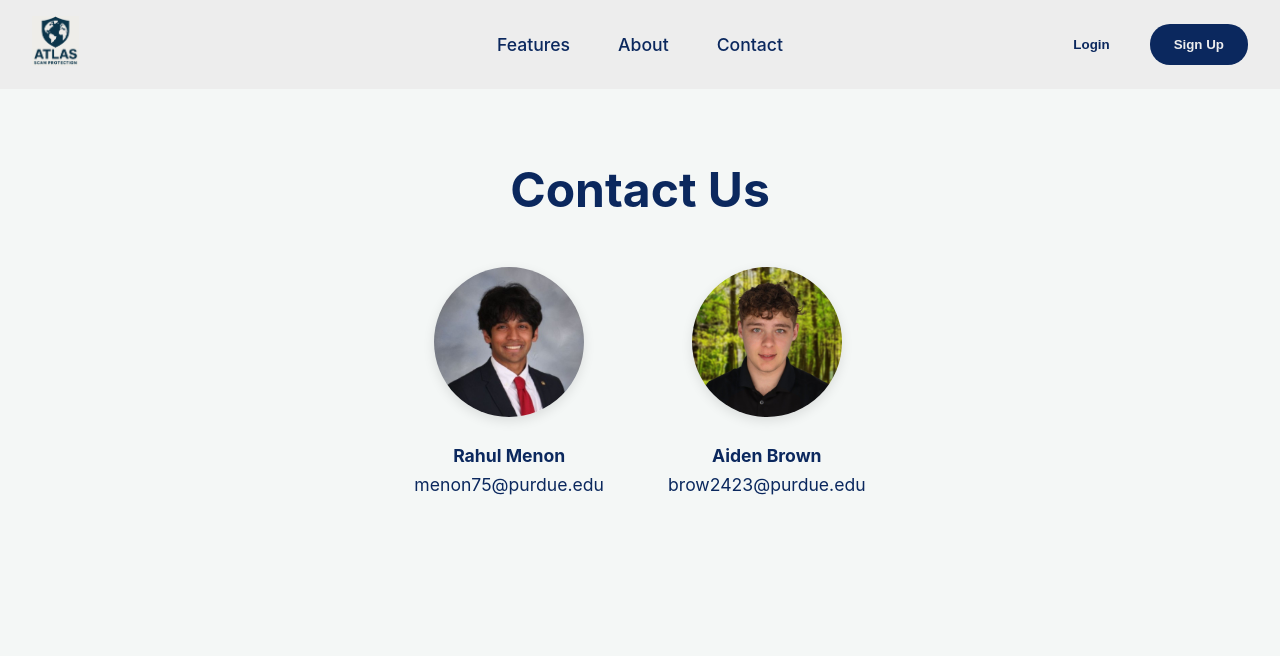
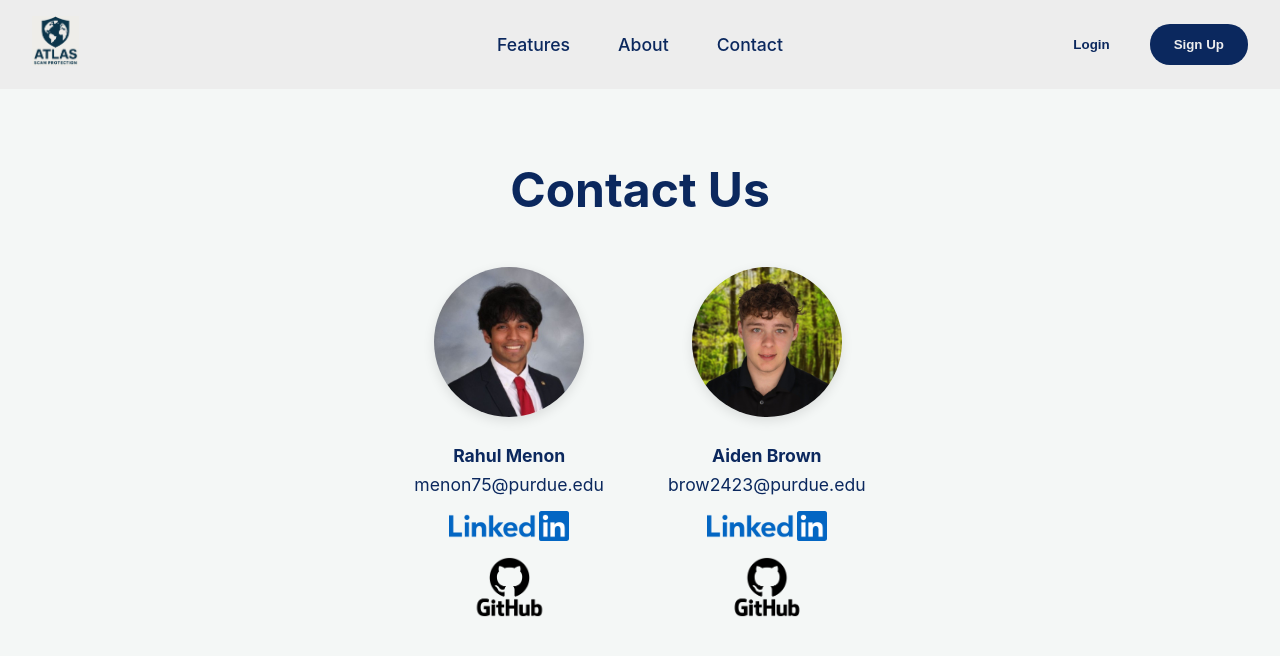
Before and after one commit to AidenBrown21/AtlasChrome, a React (Create React App) app in the folder frontend/: page /contact in a window 1280 px wide. Shown: the top 656 px of the page. Built offline with nearby package versions, Linux system fonts and the light colour scheme.

Commit message:
Contact Page / Updated Voice Analysis

```diff
--- a/frontend/src/pages/ContactPage.css
+++ b/frontend/src/pages/ContactPage.css
@@ -36,3 +36,25 @@
     margin: 0.25rem 0;
     font-size: 1.1rem;
 }
+
+.linkedin-logo {
+    width: 60x; /* Adjust size as needed */
+    height: 30px;
+    margin-top: 0.75rem;
+    transition: transform 0.2s ease;
+}
+
+.linkedin-logo:hover {
+    transform: scale(1.0);
+}
+
+.github-logo {
+    width: 60x; /* Adjust size as needed */
+    height: 60px;
+    margin-top: 0.75rem;
+    transition: transform 0.2s ease;
+}
+
+.github-logo:hover {
+    transform: scale(1.0);
+}
--- a/frontend/src/pages/ContactPage.js
+++ b/frontend/src/pages/ContactPage.js
@@ -13,11 +13,23 @@ function ContactPage() {
                         <img src="/Rahul.jpg" alt="Rahul Menon" className="contact-photo" />
                         <p><strong>Rahul Menon</strong></p>
                         <p>menon75@purdue.edu</p>
+                        <a href="https://www.linkedin.com/in/rahul-menon6/" target="_blank" rel="noopener noreferrer">
+                            <img src="/Linkedin.jpg" alt="LinkedIn" className="linkedin-logo" />
+                        </a>
+                        <a href="https://github.com/inthezone006/" target="_blank" rel="noopener noreferrer">
+                            <img src="/GitHubLogo.jpg" alt="Github" className="github-logo" />
+                        </a>
                     </div>
                     <div className="contact-column">
                         <img src="/Aiden.jpg" alt="Aiden Brown" className="contact-photo" />
                         <p><strong>Aiden Brown</strong></p>
                         <p>brow2423@purdue.edu</p>
+                        <a href="https://www.linkedin.com/in/aidenbrown21/" target="_blank" rel="noopener noreferrer">
+                            <img src="/Linkedin.jpg" alt="LinkedIn" className="linkedin-logo" />
+                        </a>
+                        <a href="https://github.com/aidenbrown21" target="_blank" rel="noopener noreferrer">
+                            <img src="/GitHubLogo.jpg" alt="Github" className="github-logo" />
+                        </a>
                     </div>
                 </div>
             </div>
--- a/frontend/src/pages/VoiceAnalysis.css
+++ b/frontend/src/pages/VoiceAnalysis.css
@@ -120,8 +120,10 @@
     padding: 1.5rem;
     border-radius: 8px;
     margin-top: 2rem;
+    margin: 2rem auto 0;
     box-shadow: 0 2px 4px rgba(0, 0, 0, 0.1);
     text-align: center;
+    max-width: 450px;
 }
 
 .result-container h2 {
```
Also changed, not shown: frontend/public/GitHubLogo.jpg (added), frontend/public/Linkedin.jpg (added).
